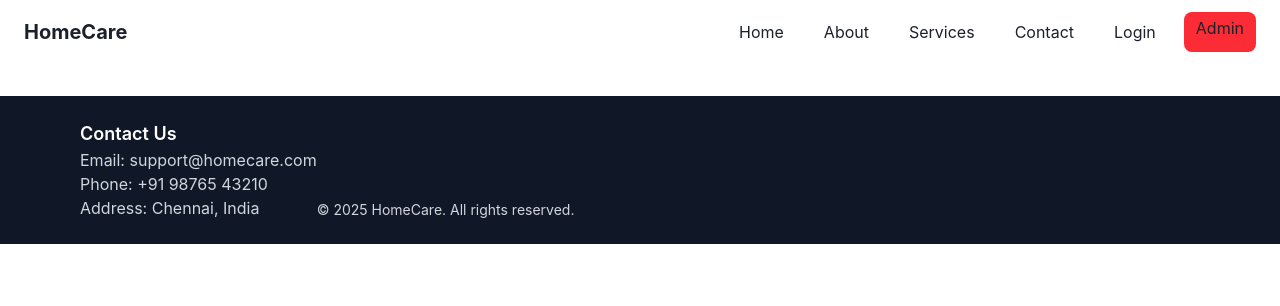
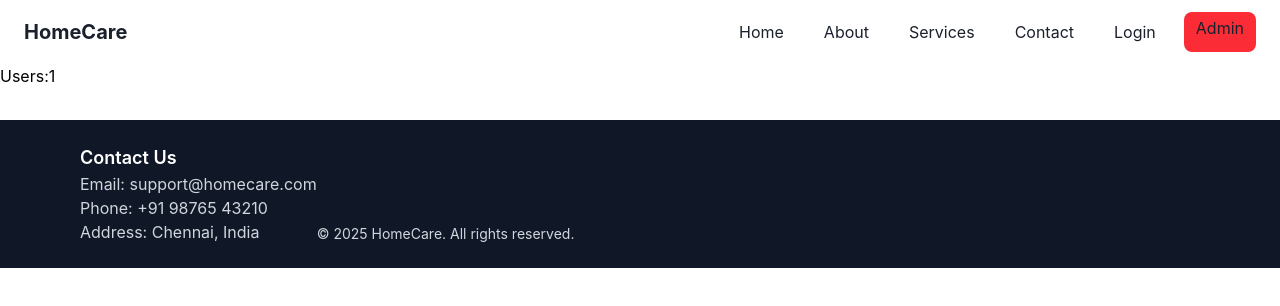
Before and after one commit to sathishkumar-694/HomeCare, a React (Vite) app in the folder client/: page /Users/1 in a window 1280 px wide. Shown: the top 306 px of the page. Built offline with nearby package versions, Linux system fonts and the light colour scheme.

Commit message:
layout for users page

```diff
--- a/client/package.json
+++ b/client/package.json
@@ -10,10 +10,12 @@
     "preview": "vite preview"
   },
   "dependencies": {
+    "@reduxjs/toolkit": "^2.9.0",
     "@tailwindcss/vite": "^4.1.13",
     "lucide-react": "^0.542.0",
     "react": "^19.1.1",
     "react-dom": "^19.1.1",
+    "react-redux": "^9.2.0",
     "react-router-dom": "^7.8.2"
   },
   "devDependencies": {
--- a/client/src/App.css
+++ b/client/src/App.css
@@ -1,7 +1,7 @@
 @import "tailwindcss";
-@tailwind base;
+/*@tailwind base;
 @tailwind components;
-@tailwind utilities;
+@tailwind utilities;*/
 @layer utilities {
   .bg-cust{
     @apply bg-gradient-to-br from-green-50 to-blue-50;
--- /dev/null
+++ b/client/src/pages/Users.jsx
@@ -0,0 +1,11 @@
+import React from 'react'
+import { useParams } from 'react-router-dom'
+
+const Users = () => {
+    const {username} = useParams()
+  return (
+    <div>Users:{username}</div>
+  )
+}
+
+export default Users
--- a/client/src/routes/AppRoutes.jsx
+++ b/client/src/routes/AppRoutes.jsx
@@ -15,12 +15,14 @@ import Contact from "../pages/Contact";
 import About from "../pages/About"
 import vendorRegister from "../pages/vendorRegister";
 import Admin from "../pages/Admin";
+import Users from "../pages/Users"
 import PrivateRoute from "../auth/privateRoute";
 function AppRoutes() {
   return (
       <Routes>
         <Route path="/" element={<Home />} />
         <Route path="/" element={<NavBar/>}/>
+        <Route path = "/Users/:username" element = {<Users/>}/>
         <Route path="/services" element={<Services />} />
         <Route path="/client" element={<ClientPage />} />
         <Route path="/domain/:domainName" element={<DomainDetails />} />
```
Also changed, not shown: 1 other file (tests, documents, lock files or other folders).
